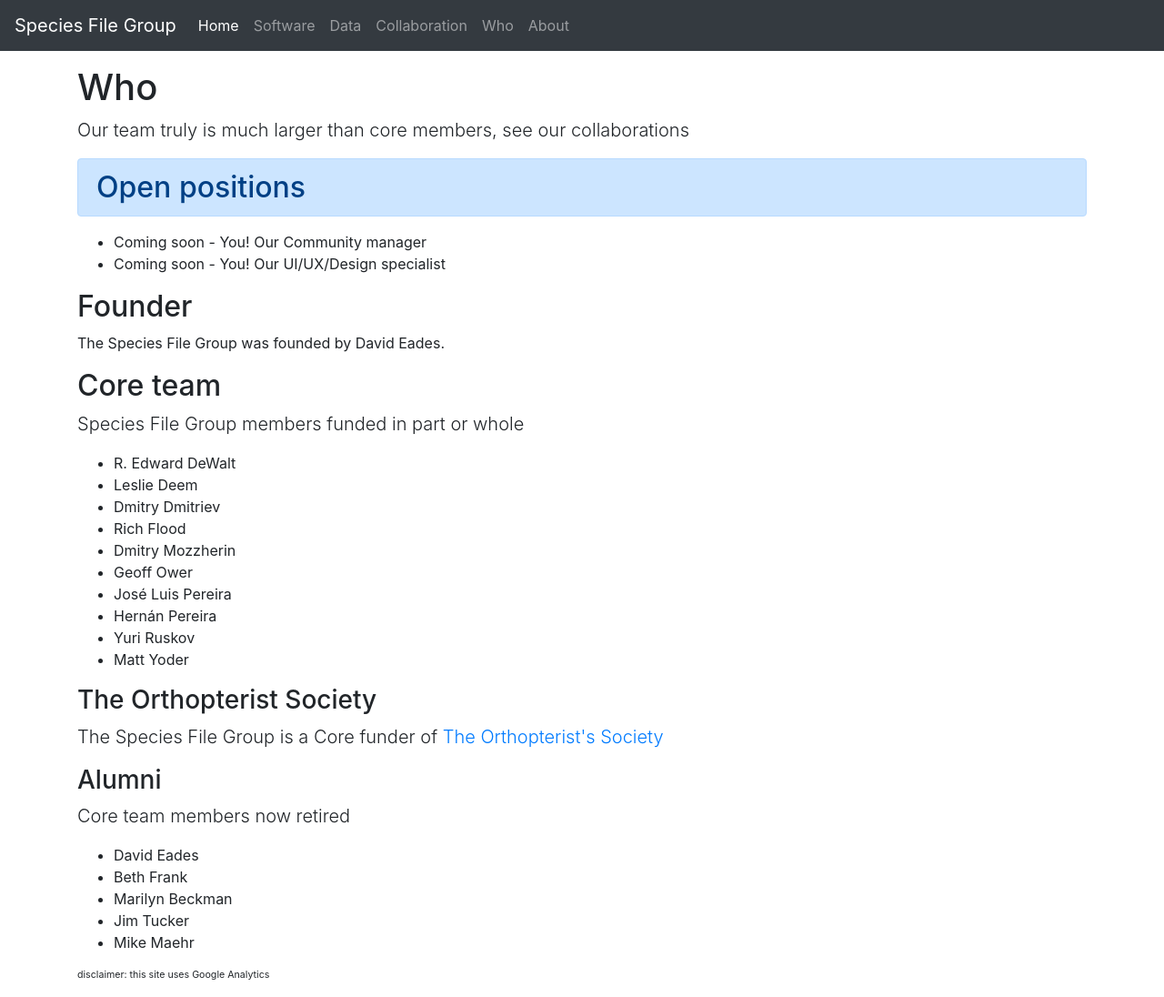
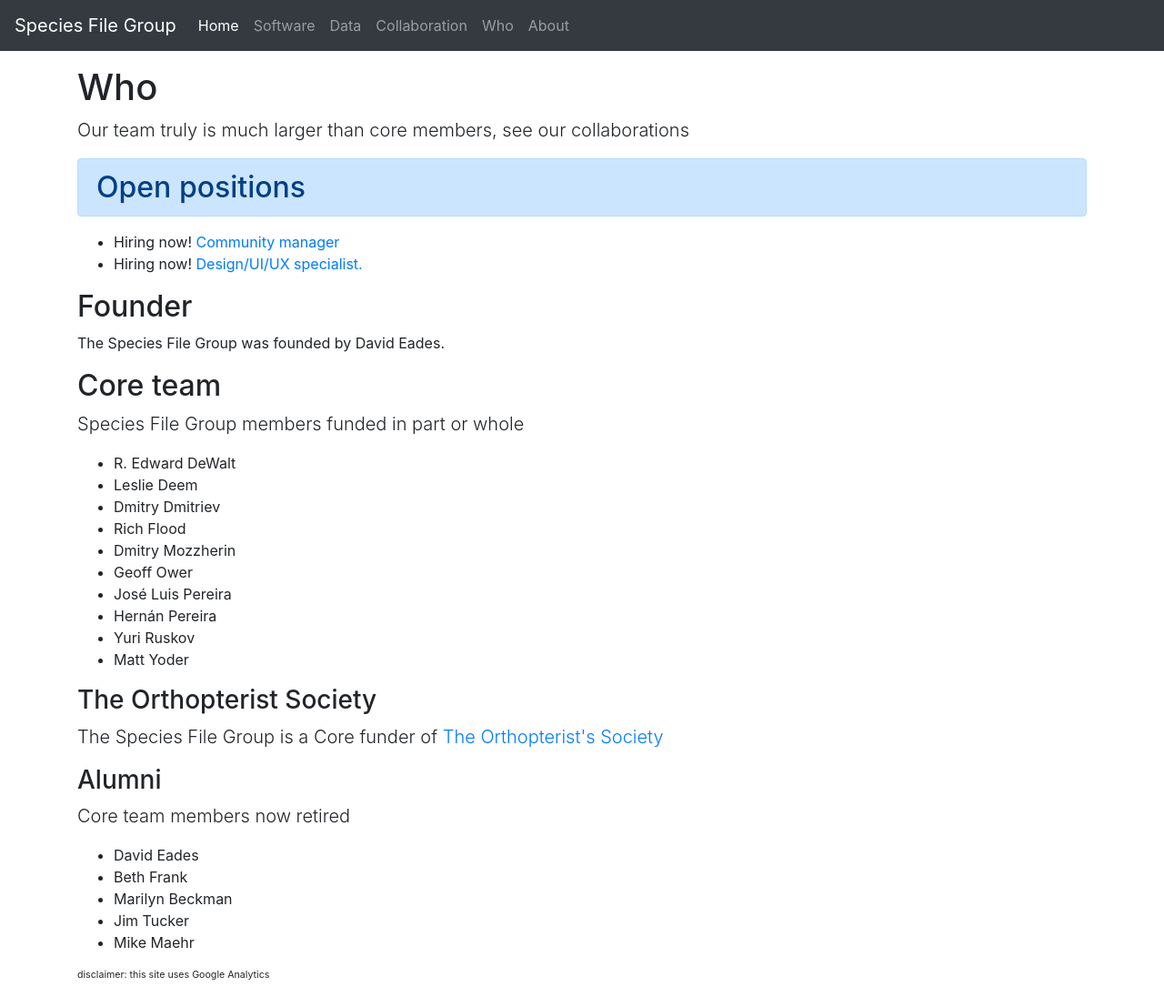
Before and after one commit to pnhogan/speciesfilegroup.github.io, a Jekyll site: the page built from who.html, in a window 1280 px wide and 1096 px high. Shown: the whole window at 91% size. Built offline with Jekyll 4.4.1, drawn with Linux system fonts in a browser that asks for light colours.

Commit message:
Update who.html

```diff
--- a/who.html
+++ b/who.html
@@ -11,8 +11,8 @@
 <h2 class="alert alert-primary" role="alert">
 Open positions </h2>
 <ul>
-  <li> Coming soon - You! Our Community manager </li>
-  <li> Coming soon - You! Our UI/UX/Design specialist </li>
+  <li> Hiring now! <a href="https://bit.ly/3bUPPqS">Community manager</a> </li>
+  <li> Hiring now! <a href="https://bit.ly/2SVrl80">Design/UI/UX specialist.</a> </li>
 </ul>
 
 <h2> Founder </h2>
```
